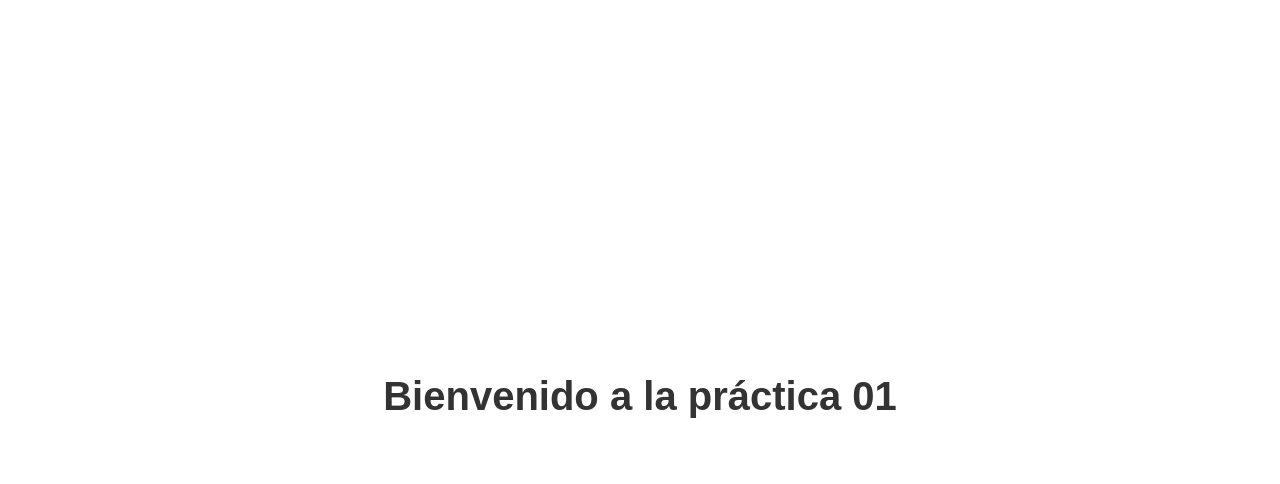
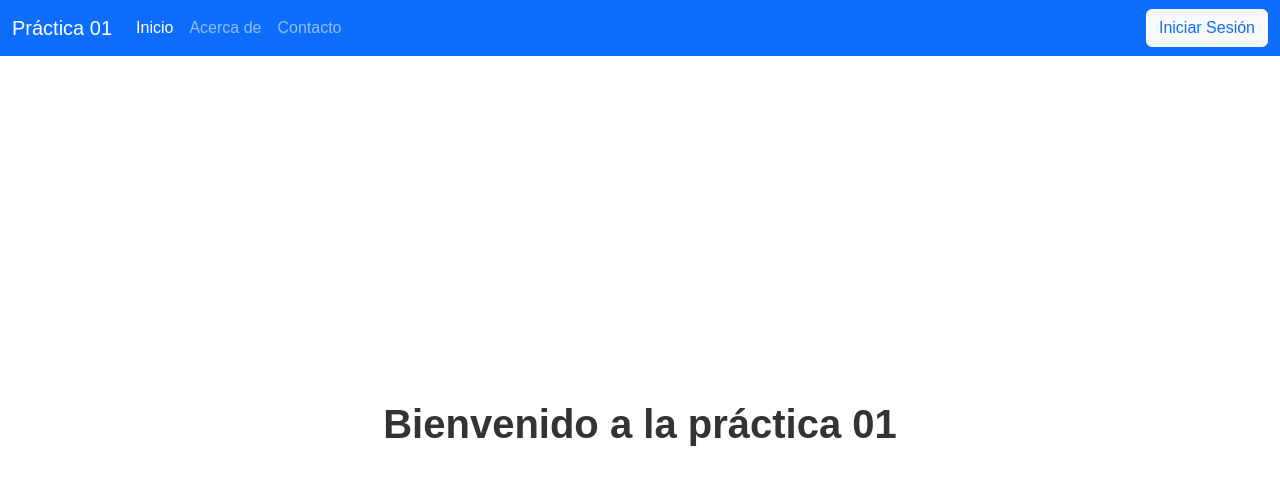
Before and after one commit to ReatiaRyMause/Practica01_varh, a plain HTML site: page index.html in a window 1280 px wide. Drawn offline with nearby package versions, Linux system fonts and the light colour scheme.

Commit message:
Añadido encabezado

```diff
--- a/index.html
+++ b/index.html
@@ -9,12 +9,22 @@
   <style>
     body {
       background-color: #ffffff;
-      height: 100vh;
+      font-family: Arial, sans-serif;
+      margin: 0;
+      padding: 0;
+      display: flex;
+      flex-direction: column;
+      min-height: 100vh;
+    }
+
+    main {
+      flex: 1;
       display: flex;
       justify-content: center;
       align-items: center;
-      font-family: Arial, sans-serif;
+      text-align: center;
     }
+
     h1 {
       font-size: 2.5rem;
       font-weight: bold;
@@ -24,7 +34,34 @@
 </head>
 <body>
 
-  <h1>Bienvenido a la práctica 01</h1>
+  <nav class="navbar navbar-expand-lg navbar-dark bg-primary">
+    <div class="container-fluid">
+      <a class="navbar-brand" href="#">Práctica 01</a>
+      <button class="navbar-toggler" type="button" data-bs-toggle="collapse" data-bs-target="#navbarNav">
+        <span class="navbar-toggler-icon"></span>
+      </button>
+      <div class="collapse navbar-collapse" id="navbarNav">
+        <ul class="navbar-nav me-auto mb-2 mb-lg-0">
+          <li class="nav-item">
+            <a class="nav-link active" aria-current="page" href="#">Inicio</a>
+          </li>
+          <li class="nav-item">
+            <a class="nav-link" href="#">Acerca de</a>
+          </li>
+          <li class="nav-item">
+            <a class="nav-link" href="#">Contacto</a>
+          </li>
+        </ul>
+        <a href="#" class="btn btn-light text-primary">Iniciar Sesión</a>
+      </div>
+    </div>
+  </nav>
 
+  <main>
+    <h1>Bienvenido a la práctica 01</h1>
+  </main>
+
+  <!-- Bootstrap JS -->
+  <script src="https://cdn.jsdelivr.net/npm/bootstrap@5.3.3/dist/js/bootstrap.bundle.min.js"></script>
 </body>
 </html>
```
